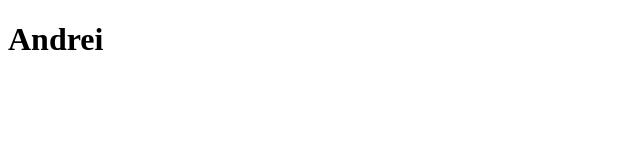
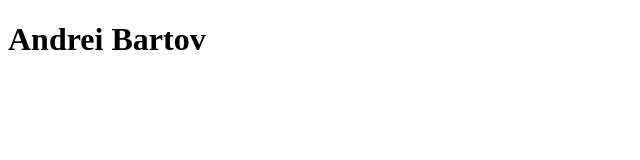
Before and after one commit to PuffCab/collab-git-pandas, a plain HTML site: page andrei.html in a window 1280 px wide. Shown: the whole page, without its empty margins (0-640 px from the left). Drawn offline with Linux system fonts and the light colour scheme.

Commit message:
#2 new update

```diff
--- a/andrei.html
+++ b/andrei.html
@@ -6,6 +6,6 @@
     <title>Andrei's App</title>
   </head>
   <body>
-    <h1>Andrei</h1>
+    <h1>Andrei Bartov</h1>
   </body>
 </html>
```
